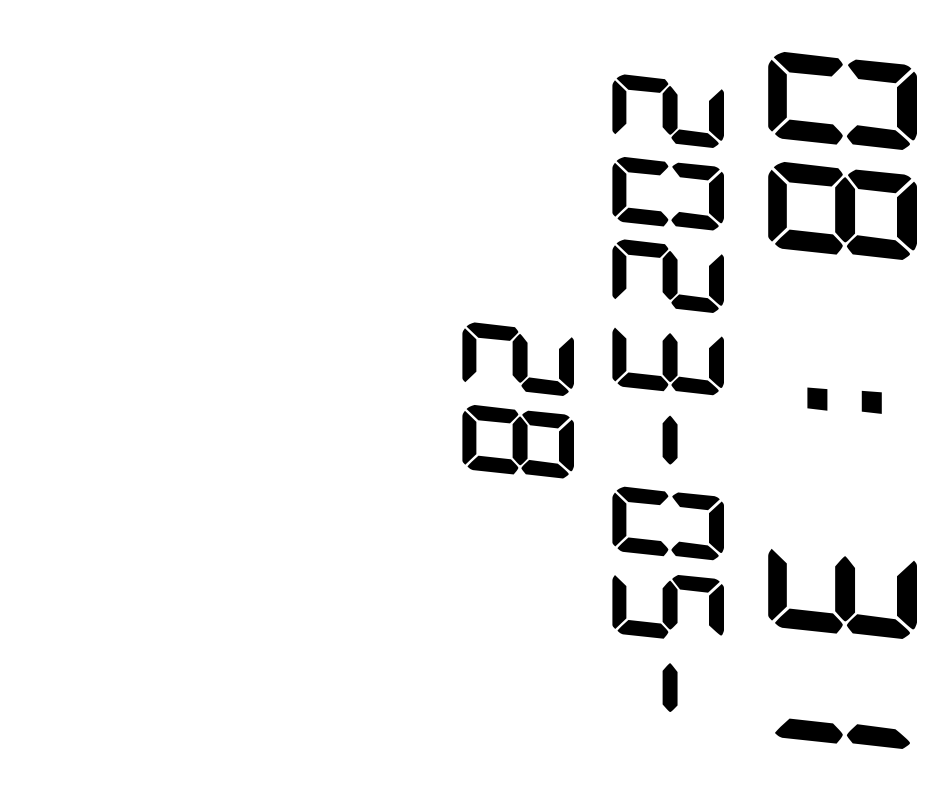
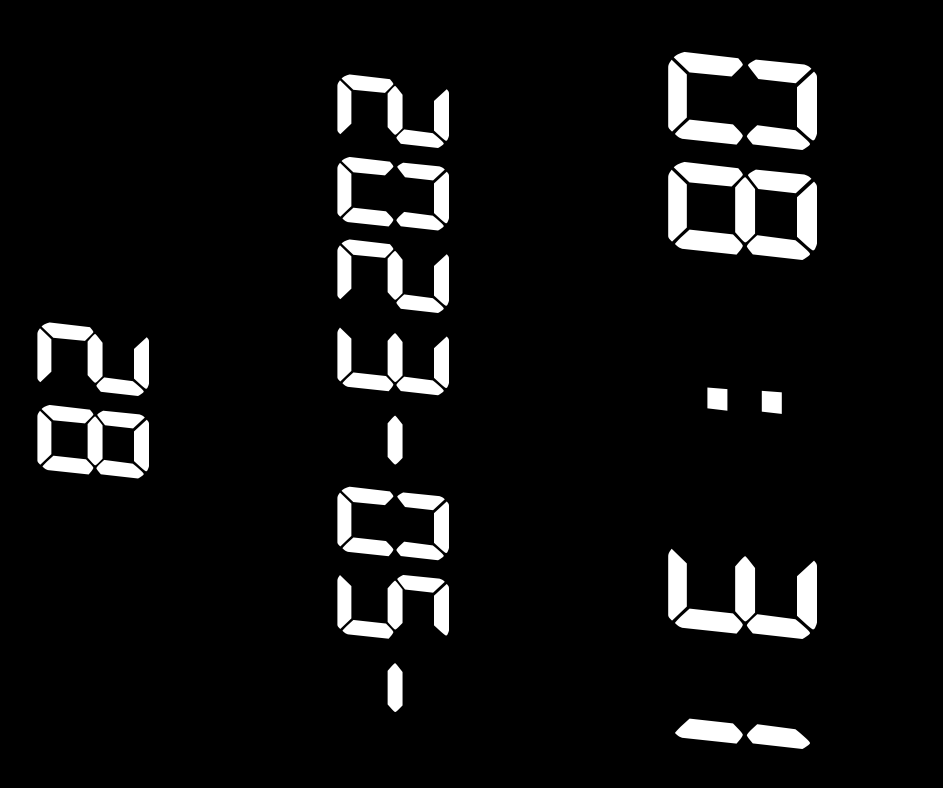
Before and after one commit to BigT0T/tim-clock, a plain HTML site: page docs/index.html in a window 1280 px wide. Shown: the whole page, without its empty margins (337-1280 px from the left). Drawn offline with Linux system fonts and the light colour scheme.

Commit message:
Update index.html

```diff
--- a/docs/index.html
+++ b/docs/index.html
@@ -23,6 +23,8 @@
         writing-mode: vertical-rl;
         -webkit-writing-mode: vertical-rl;
         -ms-writing-mode: vertical-rl;
+        background-color: black;
+        color: white;
       }
       .time,
       .date {
@@ -30,6 +32,7 @@
         display: flex;
         justify-content: center;
         align-items: center;
+        line-height: 2;
       }
       .time {
         font-size: 200px;
```
